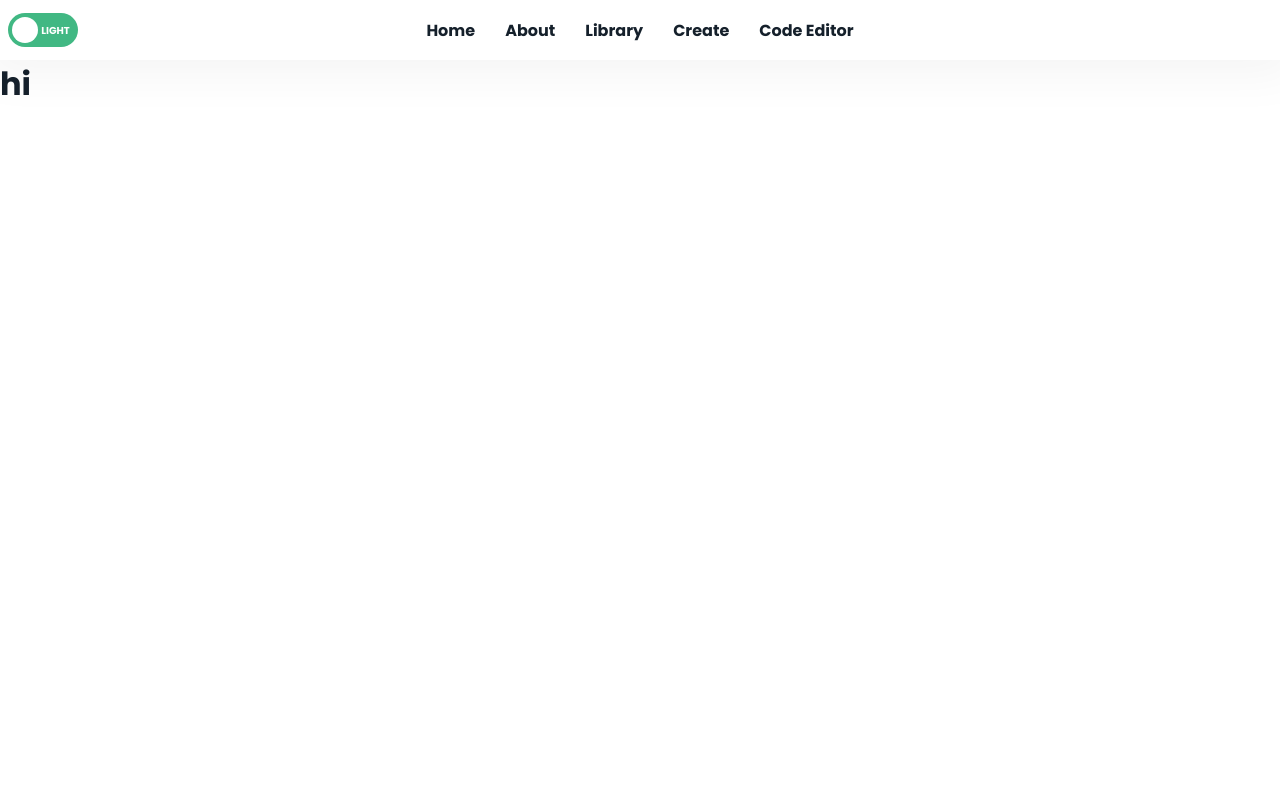
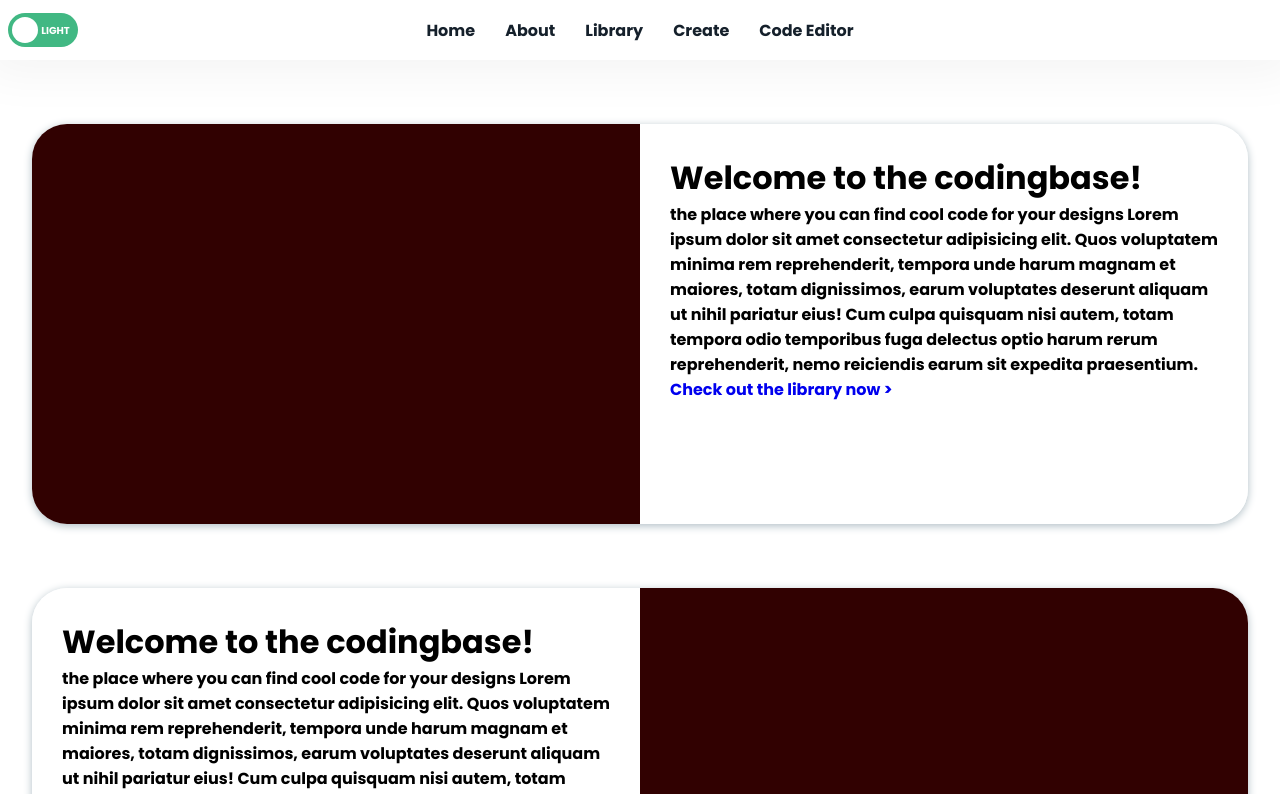
Before and after one commit to emielvandeveire/Vuecodingbase, a Vue app: page / in a window 1280 px wide. Shown: the top 794 px of the page. Built offline with nearby package versions, Linux system fonts and the light colour scheme.

Commit message:
added styling cards

```diff
--- a/src/App.vue
+++ b/src/App.vue
@@ -37,7 +37,7 @@ export default {
 };
 </script>
 
-<style>
+<style lang="scss">
 @import url("https://fonts.googleapis.com/css2?family=Poppins:ital,wght@0,100;0,200;0,300;0,400;0,500;0,600;0,700;0,800;0,900;1,100;1,200;1,300;1,400;1,500;1,600;1,700;1,800;1,900&display=swap");
 
 * {
@@ -61,4 +61,14 @@ export default {
   background: #15202b;
   color: #e8e8e8;
 }
+
+.dark {
+  .home {
+    .text-section {
+      a {
+        color: white;
+      }
+    }
+  }
+}
 </style>
--- a/src/views/About.vue
+++ b/src/views/About.vue
@@ -2,19 +2,20 @@
   <div class="about">
     <h1>This is the about page</h1>
     <p>
-      Lorem ipsum dolor sit amet consectetur adipisicing elit. Totam dignissimos
-      at, rerum beatae nisi autem dolores dolor quam dolorum culpa officia
-      dolore blanditiis saepe facilis. Veniam eum dolorem iste molestias
-      similique assumenda alias nulla beatae enim iusto ex soluta excepturi
-      explicabo facilis reprehenderit recusandae dolores molestiae voluptate
-      minima totam doloremque aut amet, ab distinctio! Veritatis facilis
-      similique sit veniam vitae quisquam sunt voluptatibus ut obcaecati,
-      architecto totam eos eligendi et optio quasi repellendus ad nihil.
-      Corrupti modi at aliquam eaque rerum eligendi, ex impedit excepturi dicta
-      iure velit dignissimos ipsa sint esse exercitationem ullam veniam, quae ad
-      sunt, neque ab accusantium fugit sequi hic. Modi dolorum ipsum voluptatum
-      eaque exercitationem, omnis quidem quo sint magnam doloremque obcaecati
-      porro est dolorem libero itaque beatae harum? Pariatur vero enim
+      This website is called The Coding Base, on this website you can find code
+      for developers. Lorem ipsum dolor sit amet consectetur adipisicing elit.
+      Totam dignissimos at, rerum beatae nisi autem dolores dolor quam dolorum
+      culpa officia dolore blanditiis saepe facilis. Veniam eum dolorem iste
+      molestias similique assumenda alias nulla beatae enim iusto ex soluta
+      excepturi explicabo facilis reprehenderit recusandae dolores molestiae
+      voluptate minima totam doloremque aut amet, ab distinctio! Veritatis
+      facilis similique sit veniam vitae quisquam sunt voluptatibus ut
+      obcaecati, architecto totam eos eligendi et optio quasi repellendus ad
+      nihil. Corrupti modi at aliquam eaque rerum eligendi, ex impedit excepturi
+      dicta iure velit dignissimos ipsa sint esse exercitationem ullam veniam,
+      quae ad sunt, neque ab accusantium fugit sequi hic. Modi dolorum ipsum
+      voluptatum eaque exercitationem, omnis quidem quo sint magnam doloremque
+      obcaecati porro est dolorem libero itaque beatae harum? Pariatur vero enim
       perferendis aspernatur at fugiat veritatis ipsum nihil rerum similique
       illum odio velit, consequatur placeat rem sunt provident alias atque
       necessitatibus molestias quisquam harum ducimus consequuntur quas? Ad
--- a/src/views/Home.vue
+++ b/src/views/Home.vue
@@ -1,5 +1,42 @@
 <template>
-<h1>hi</h1>
+  <div class="home">
+    <div class="container">
+      <div class="image"></div>
+      <div class="text-section">
+        <h1>Welcome to the codingbase!</h1>
+        <p>
+          the place where you can find cool code for your designs Lorem ipsum
+          dolor sit amet consectetur adipisicing elit. Quos voluptatem minima
+          rem reprehenderit, tempora unde harum magnam et maiores, totam
+          dignissimos, earum voluptates deserunt aliquam ut nihil pariatur eius!
+          Cum culpa quisquam nisi autem, totam tempora odio temporibus fuga
+          delectus optio harum rerum reprehenderit, nemo reiciendis earum sit
+          expedita praesentium.
+        </p>
+        <router-link :to="{ name: 'Library' }"
+          >Check out the library now ></router-link
+        >
+      </div>
+    </div>
+    <div class="container">
+      <div class="text-section">
+        <h1>Welcome to the codingbase!</h1>
+        <p>
+          the place where you can find cool code for your designs Lorem ipsum
+          dolor sit amet consectetur adipisicing elit. Quos voluptatem minima
+          rem reprehenderit, tempora unde harum magnam et maiores, totam
+          dignissimos, earum voluptates deserunt aliquam ut nihil pariatur eius!
+          Cum culpa quisquam nisi autem, totam tempora odio temporibus fuga
+          delectus optio harum rerum reprehenderit, nemo reiciendis earum sit
+          expedita praesentium.
+        </p>
+        <router-link :to="{ name: 'Library' }"
+          >Check out the library now ></router-link
+        >
+      </div>
+      <div class="image"></div>
+    </div>
+  </div>
 </template>
 
 <script>
@@ -9,10 +46,50 @@ export default {
 };
 </script>
 
-<style scoped>
+<style lang="scss" scoped>
 .app {
   height: 100%;
+  .home {
+    display: flex;
+    flex-direction: column;
+    gap: 4rem 0;
+    width: 100%;
+    justify-content: center;
+    align-items: center;
+    padding: 4rem 0;
+    .container {
+      width: 95%;
+      height: 50vh;
+      display: flex;
+      justify-content: center;
+      align-items: center;
+      border-radius: 35px;
+      overflow: hidden;
+      .image {
+        width: 50%;
+        height: 100%;
+        background: rgb(49, 1, 1);
+      }
+      .text-section {
+        width: 50%;
+        height: 100%;
+        color: white;
+        padding: 30px;
+      }
+    }
+  }
 }
-
-
+.light .home .container .text-section {
+  color: black;
+  background: white;
+}
+.dark .home .container .text-section {
+  background: #15202b;
+}
+.dark .home .container {
+  box-shadow: 0px 2px 8px 0px rgb(11, 18, 24);
+}
+.light .home .container {
+  box-shadow: 0px 2px 8px 0px #b0bec5;
+}
 </style>
```
